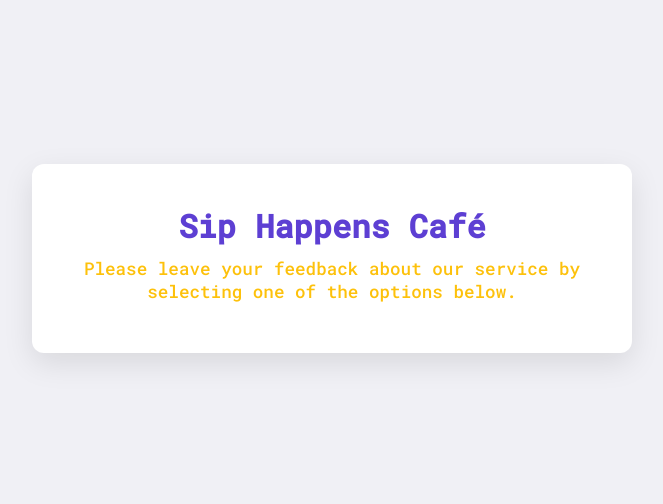
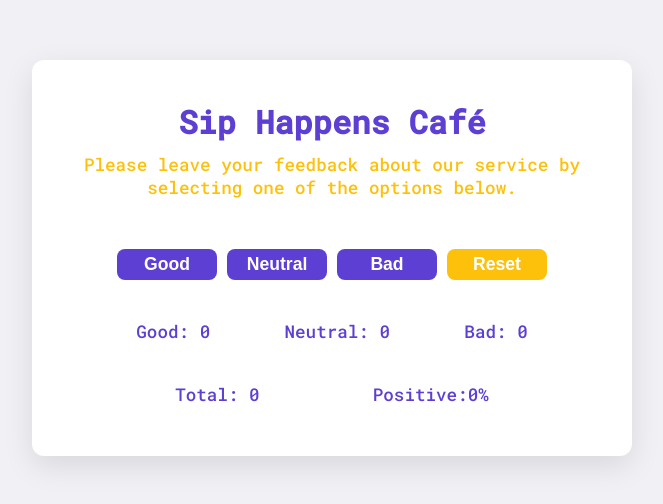
Before and after one commit to UsiTheStorm/goit-react-hw-02, a React (Vite) app: page / in a window 1280 px wide. Shown: the part 142-646 px from the top of the page, without its empty margins (308-971 px from the left). Built offline with nearby package versions, Linux system fonts and the light colour scheme.

Commit message:
Add prop sending to component

```diff
--- a/src/App.jsx
+++ b/src/App.jsx
@@ -34,6 +34,13 @@ function App() {
   return (
     <div className="App">
       <Description />
+      <Options
+        onFeedbackUpdate={updateFeedback}
+        feedback={feedback}
+        onReset={resetFeedback}
+        total={totalFeedback}
+      />
+      <Feedback feedback={feedback} total={totalFeedback} positive={positiveFeedback} />
     </div>
   );
 }
```
